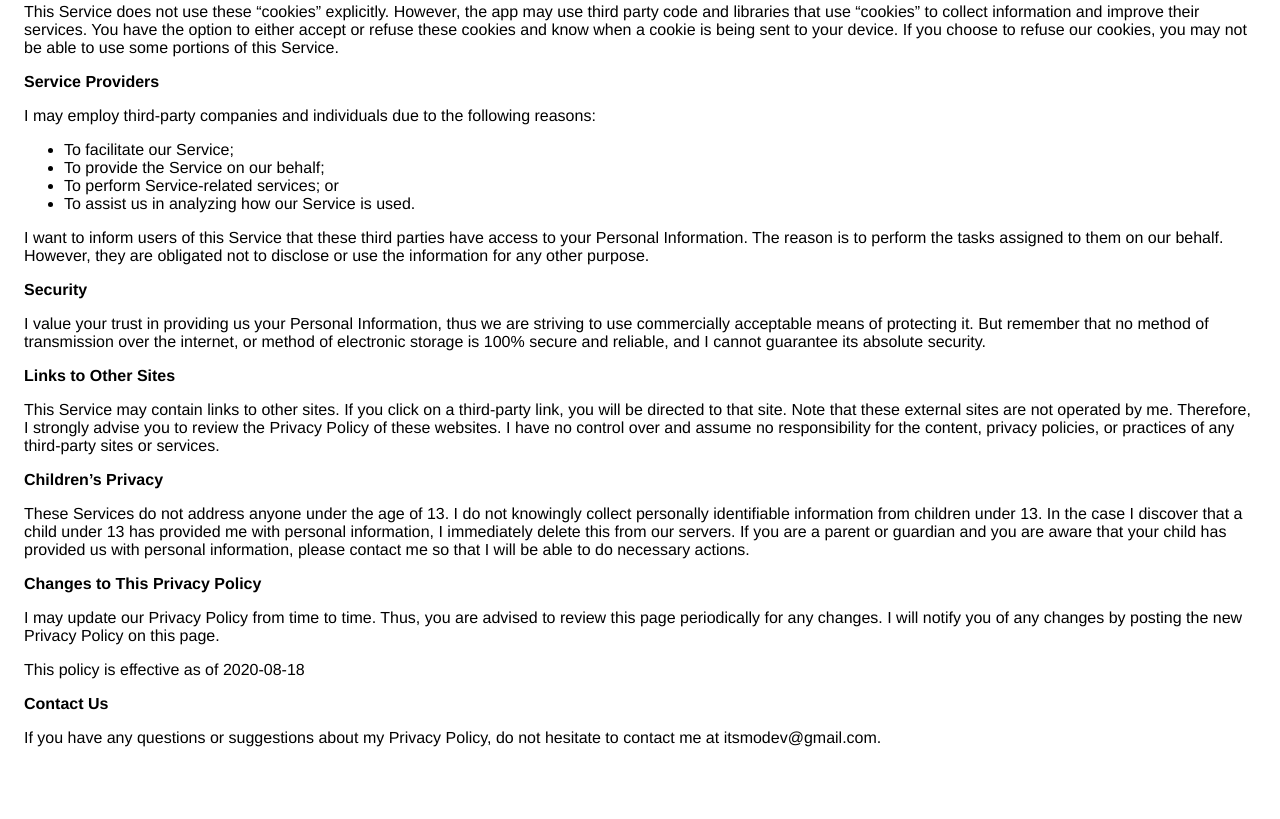
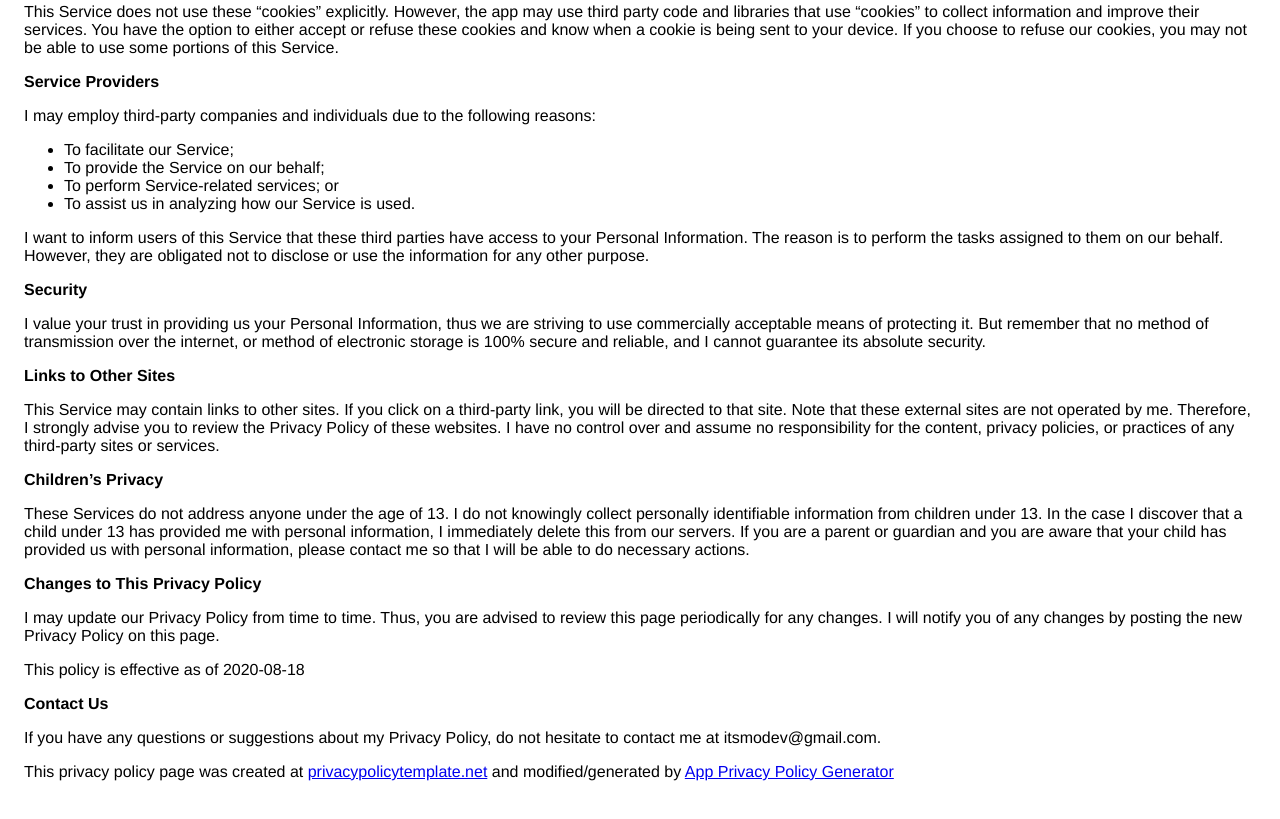
Before and after one commit to itsmodev/itsmodev.github.io, a plain HTML site: page privacy.html in a window 1280 px wide. Shown: the part 605-1424 px from the top of the page. Before the commit the page ends 1376 px from the top, so only its background shows below. Drawn offline with Linux system fonts and the light colour scheme.

Commit message:
Update privacy.html

```diff
--- a/privacy.html
+++ b/privacy.html
@@ -1,5 +1,8 @@
-
+<!DOCTYPE html>
+    <html>
     <head>
+      <meta charset='utf-8'>
+      <meta name='viewport' content='width=device-width'>
       <title>Privacy Policy</title>
       <style> body { font-family: 'Helvetica Neue', Helvetica, Arial, sans-serif; padding:1em; } </style>
     </head>
@@ -101,5 +104,10 @@
                 </p> <p>This policy is effective as of 2020-08-18</p> <p><strong>Contact Us</strong></p> <p>
                   If you have any questions or suggestions about my
                   Privacy Policy, do not hesitate to contact me at itsmodev@gmail.com.
-                </p>
+                </p> <p>
+                  This privacy policy page was created at
+                  <a href="https://privacypolicytemplate.net" target="_blank" rel="noopener noreferrer">privacypolicytemplate.net</a>
+                  and modified/generated by
+                  <a href="https://app-privacy-policy-generator.firebaseapp.com/" target="_blank" rel="noopener noreferrer">App Privacy Policy Generator</a></p>
     </body>
+    </html>
```
